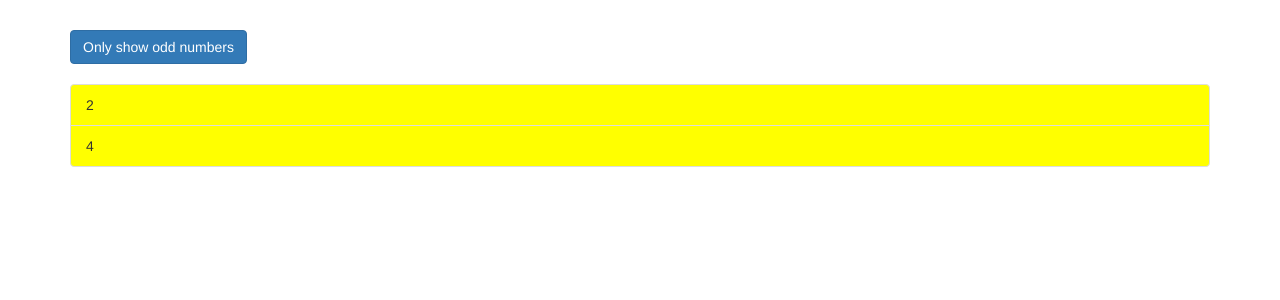
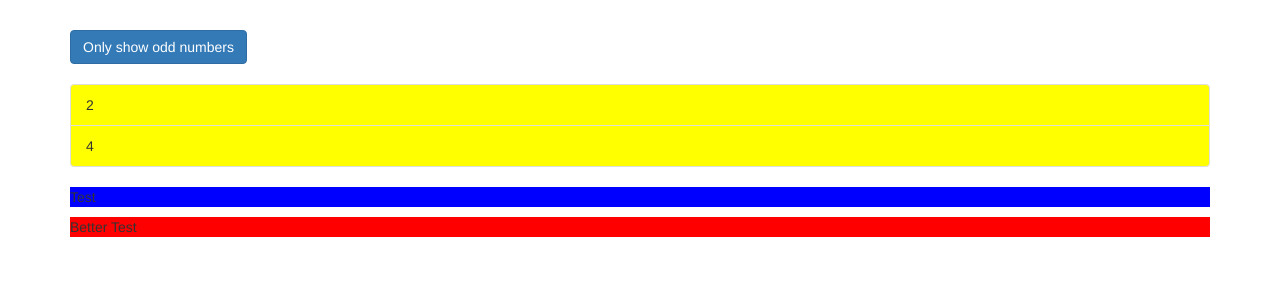
Before and after one commit to ibrhmoguz/angular.directives, an Angular app: page / in a window 1280 px wide. Shown: the top 300 px of the page. Built offline with nearby package versions, Linux system fonts and the light colour scheme.

Commit message:
Renderer in directives.

```diff
--- a/src/app/app.component.html
+++ b/src/app/app.component.html
@@ -18,6 +18,8 @@
           </li>
         </div>
       </ul>
+      <p appBasicHighLight>Test</p>
+      <p appBetterHighlight>Better Test</p>
     </div>
   </div>
 </div>
--- /dev/null
+++ b/src/app/basic-highlight/basic-highlight.directive.ts
@@ -0,0 +1,14 @@
+import { Directive, ElementRef, OnInit } from "@angular/core";
+
+@Directive({
+    selector: '[appBasicHighLight]'
+})
+
+export class BasicHighLightDirective implements OnInit {
+    constructor(private elementRef: ElementRef) {
+    }
+
+    ngOnInit() {
+        this.elementRef.nativeElement.style.backgroundColor = 'blue';
+    }
+}
--- /dev/null
+++ b/src/app/better-highlight/better-highlight.directive.ts
@@ -0,0 +1,13 @@
+import { Directive, Renderer2, OnInit, ElementRef } from '@angular/core';
+
+@Directive({
+  selector: '[appBetterHighlight]'
+})
+export class BetterHighlightDirective implements OnInit {
+
+  constructor(private elementRef: ElementRef, private renderer: Renderer2) { }
+
+  ngOnInit() {
+    this.renderer.setStyle(this.elementRef.nativeElement, 'backgroundColor', 'red');
+  }
+}
```
Also changed, not shown: src/app/app.module.ts (+6 -2 lines).
